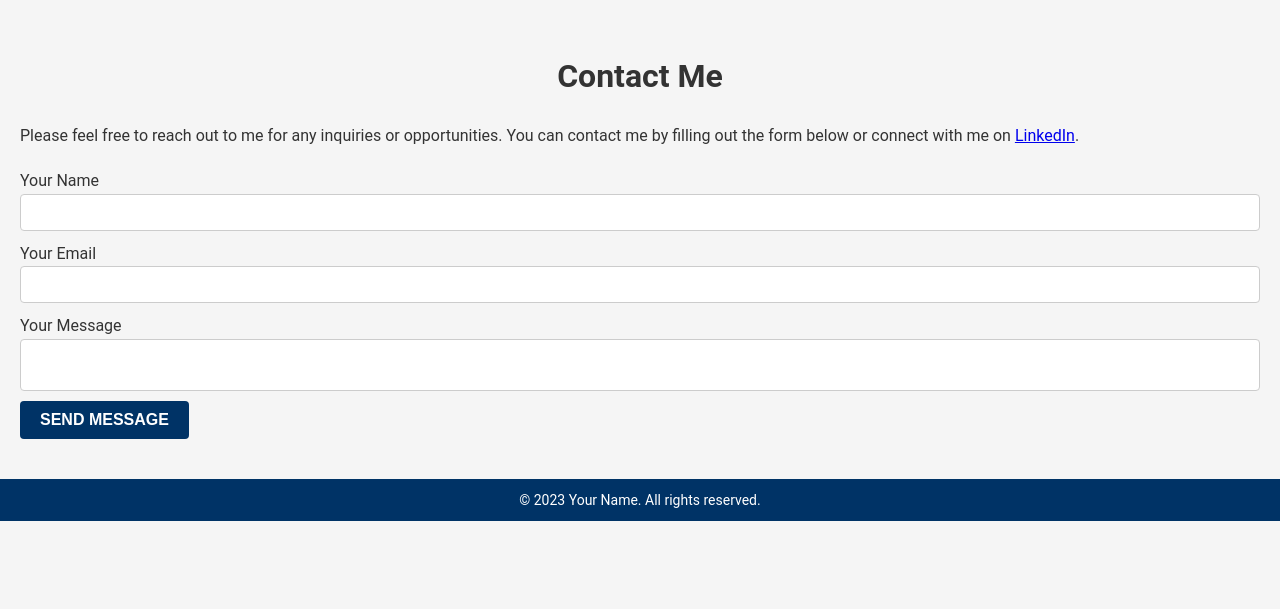
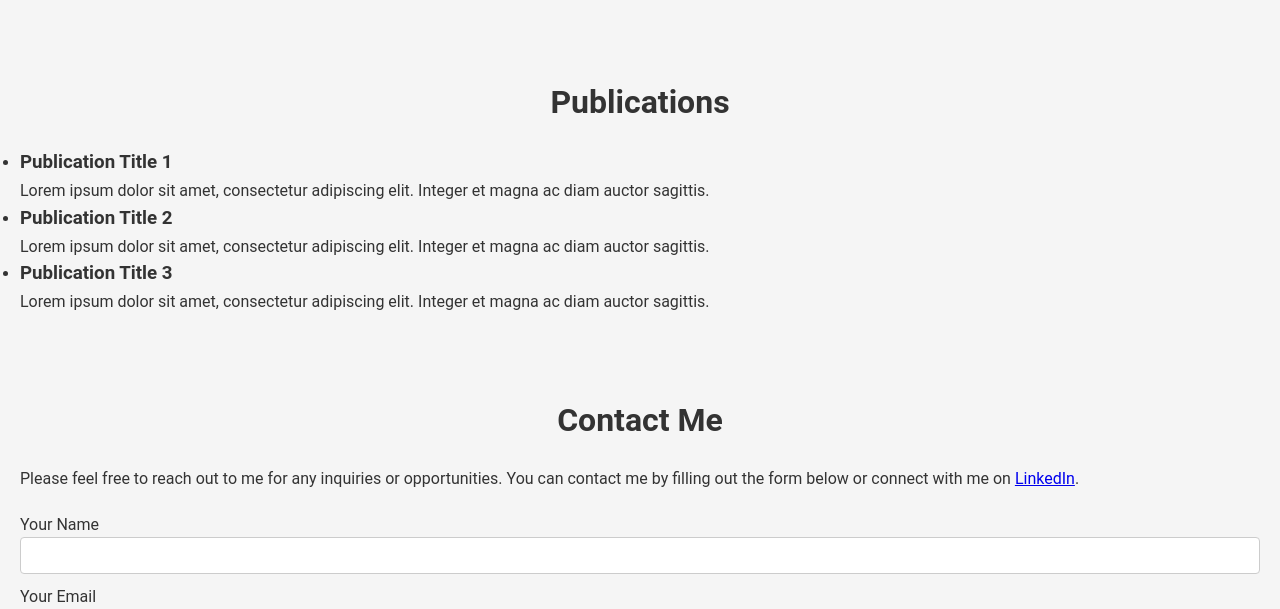
Before and after one commit to tosh-kaneala/tosh-kaneala.github.io, a plain HTML site: page index.html in a window 1280 px wide. Shown: the part 920-1529 px from the top of the page. Before the commit the page ends 1441 px from the top, so only its background shows below. Drawn offline with Linux system fonts and the light colour scheme.

Commit message:
Update index.html

```diff
--- a/index.html
+++ b/index.html
@@ -16,6 +16,7 @@
     <ul>
       <li><a href="#about">About</a></li>
       <li><a href="#projects">Projects</a></li>
+      <li><a href="#publications">Publications</a></li>
       <li><a href="#contact">Contact</a></li>
     </ul>
   </nav>
@@ -79,6 +80,25 @@
       </div>
     </section>
 
+    <section id="publications">
+      <h2>Publications</h2>
+
+      <ul>
+        <li>
+          <h3>Publication Title 1</h3>
+          <p>Lorem ipsum dolor sit amet, consectetur adipiscing elit. Integer et magna ac diam auctor sagittis.</p>
+        </li>
+        <li>
+          <h3>Publication Title 2</h3>
+          <p>Lorem ipsum dolor sit amet, consectetur adipiscing elit. Integer et magna ac diam auctor sagittis.</p>
+        </li>
+        <li>
+          <h3>Publication Title 3</h3>
+          <p>Lorem ipsum dolor sit amet, consectetur adipiscing elit. Integer et magna ac diam auctor sagittis.</p>
+        </li>
+      </ul>
+    </section>
+
     <section id="contact">
       <h2>Contact Me</h2>
       <p>
```
